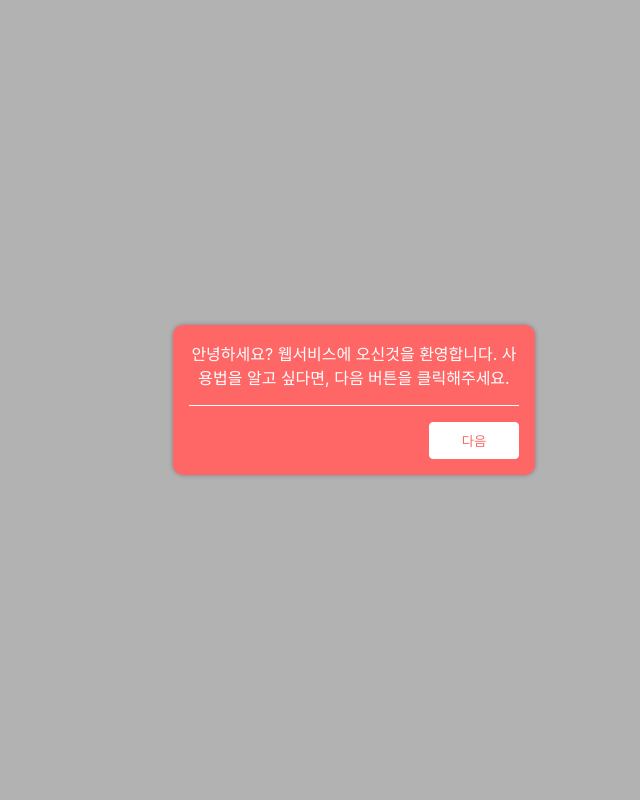
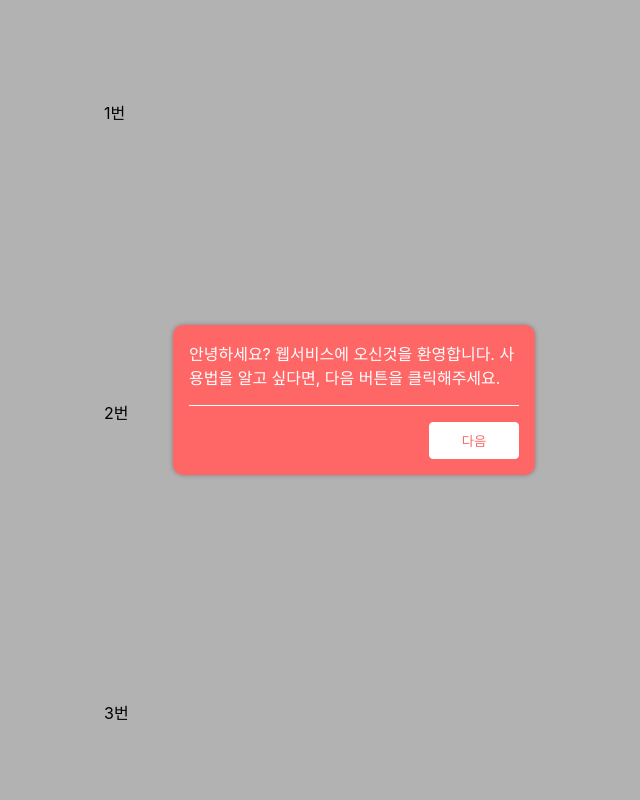
Before and after one commit to HorongD/Component, a React (Create React App) app: page / in a window 1280 px wide. Shown: the top 800 px of the page, without its empty margins (286-926 px from the left). Built offline with nearby package versions, Linux system fonts and the light colour scheme; the HTML template or start-up script is replaced by a standard one.

Commit message:
Add InstructionTest page

```diff
--- a/src/App.css
+++ /dev/null
@@ -1,38 +0,0 @@
-.App {
-  text-align: center;
-}
-
-.App-logo {
-  height: 40vmin;
-  pointer-events: none;
-}
-
-@media (prefers-reduced-motion: no-preference) {
-  .App-logo {
-    animation: App-logo-spin infinite 20s linear;
-  }
-}
-
-.App-header {
-  background-color: #282c34;
-  min-height: 100vh;
-  display: flex;
-  flex-direction: column;
-  align-items: center;
-  justify-content: center;
-  font-size: calc(10px + 2vmin);
-  color: white;
-}
-
-.App-link {
-  color: #61dafb;
-}
-
-@keyframes App-logo-spin {
-  from {
-    transform: rotate(0deg);
-  }
-  to {
-    transform: rotate(360deg);
-  }
-}
--- a/src/App.tsx
+++ b/src/App.tsx
@@ -1,6 +1,4 @@
 import React from "react";
-import logo from "./logo.svg";
-import "./App.css";
 import { InstructionTest } from "./components/pages/InstructionTest";
 
 function App() {
@@ -9,7 +7,6 @@ function App() {
       <InstructionTest />
     </div>
   );
-  ``;
 }
 
 export default App;
--- a/src/components/pages/InstructionTest.tsx
+++ b/src/components/pages/InstructionTest.tsx
@@ -1,12 +1,18 @@
-import React from 'react';
-import styled from 'styled-components';
-import Instruction from '../shared/Instruction';
+import React from "react";
+import styled from "styled-components";
+import Instruction from "../shared/Instruction";
+import { col } from "../styled";
 
 const Point = styled.div`
-  position: absolute;
-  left: 50%;
-  top: 50%;
-  transform: translate(-50%, -50%);
+  ${col}
+  margin: 100px auto;
+  width: 500px;
+
+  div {
+    height: 100px;
+    margin-bottom: 200px;
+    background-color: #fff;
+  }
 `;
 
 interface Props {}
@@ -14,15 +20,94 @@ interface Props {}
 export const InstructionTest = (props: Props) => {
   return (
     <>
-      <Point data-guide="1">1번 팝업</Point>
+      <Point>
+        <div data-guide="1">1번</div>
+        <div data-guide="2">2번</div>
+        <div data-guide="3">3번</div>
+        <div data-guide="4">4번</div>
+        <div data-guide="5">5번</div>
+        <div data-guide="6">6번</div>
+        <div data-guide="7">7번</div>
+        <div data-guide="8">8번</div>
+        <div data-guide="9">8번</div>
+        <div data-guide="10">8번</div>
+        <div data-guide="11">8번</div>
+        <div data-guide="12">8번</div>
+      </Point>
       <Instruction
         show={true}
         items={[
           {
             groupNumber: 0,
-            type: 'topLeft',
+            type: "topLeft",
             selector: '[data-guide="1"]',
-            message: '1번 입니다.',
+            message: "1번 입니다.",
+          },
+          {
+            groupNumber: 0,
+            type: "topRight",
+            selector: '[data-guide="2"]',
+            message: "2번 입니다.",
+          },
+          {
+            groupNumber: 0,
+            type: "bottomLeft",
+            selector: '[data-guide="3"]',
+            message: "3번 입니다.",
+          },
+          {
+            groupNumber: 0,
+            type: "bottomRight",
+            selector: '[data-guide="4"]',
+            message: "4번 입니다.",
+          },
+          {
+            groupNumber: 0,
+            type: "left-to-topLeft",
+            selector: '[data-guide="5"]',
+            message: "5번 입니다.",
+          },
+          {
+            groupNumber: 0,
+            type: "left-to-topRight",
+            selector: '[data-guide="6"]',
+            message: "6번 입니다.",
+          },
+          {
+            groupNumber: 0,
+            type: "left-to-bottomLeft",
+            selector: '[data-guide="7"]',
+            message: "7번 입니다.",
+          },
+          {
+            groupNumber: 0,
+            type: "left-to-bottomRight",
+            selector: '[data-guide="8"]',
+            message: "8번 입니다.",
+          },
+          {
+            groupNumber: 0,
+            type: "right-to-topLeft",
+            selector: '[data-guide="9"]',
+            message: "5번 입니다.",
+          },
+          {
+            groupNumber: 0,
+            type: "right-to-topRight",
+            selector: '[data-guide="10"]',
+            message: "6번 입니다.",
+          },
+          {
+            groupNumber: 0,
+            type: "right-to-bottomLeft",
+            selector: '[data-guide="11"]',
+            message: "7번 입니다.",
+          },
+          {
+            groupNumber: 0,
+            type: "right-to-bottomRight",
+            selector: '[data-guide="12"]',
+            message: "8번 입니다.",
           },
         ]}
       />
--- a/src/components/shared/Instruction/index.tsx
+++ b/src/components/shared/Instruction/index.tsx
@@ -1,19 +1,6 @@
-import React, { ReactElement, useEffect, useState } from 'react';
+import React, { ReactElement, useEffect, useState } from "react";
 
-import {
-  Area,
-  BlendLayer,
-  ButtonGroup,
-  Comment,
-  CommentBox,
-  CommentHeader,
-  CommentLayer,
-  Line,
-  Next,
-  StartComment,
-  StartLayer,
-  WhiteArea,
-} from './styled';
+import { Area, BlendLayer, ButtonGroup, Comment, CommentBox, CommentHeader, CommentLayer, Line, Next, StartComment, StartLayer, WhiteArea } from "./styled";
 
 interface Item {
   groupNumber?: number;
@@ -66,16 +53,16 @@ const Instruction = ({ show, items }: Props): ReactElement => {
 
   function closeStart() {
     setIsStartShow(false);
-    const html = document.querySelector('html');
+    const html = document.querySelector("html");
 
     if (html) {
       setHeight(html.scrollHeight);
     }
 
-    const body = document.querySelector('body');
+    const body = document.querySelector("body");
 
     if (body) {
-      body.style.overflow = 'auto';
+      body.style.overflow = "auto";
     }
   }
 
@@ -99,18 +86,19 @@ const Instruction = ({ show, items }: Props): ReactElement => {
 
   useEffect(() => {
     if (show) {
-      setIsStartShow(show);
-      const body = document.querySelector('body');
-
+      const body = document.querySelector("body");
       if (body) {
-        body.style.overflow = 'hidden';
+        window.scrollTo(0, 0);
+        body.style.overflow = "hidden";
+        setIsStartShow(show);
       }
     }
 
     window.onresize = function () {
+      window.scrollTo(0, 0);
       setDomList(toRectList(items));
       setShowIndex(0);
-      const html = document.querySelector('html');
+      const html = document.querySelector("html");
 
       if (html) {
         setHeight(html.scrollHeight);
@@ -127,17 +115,12 @@ const Instruction = ({ show, items }: Props): ReactElement => {
       {isStartShow && (
         <StartLayer height={null}>
           <StartComment>
-            <CommentHeader>
-              {/* <CloseIcon
+            <CommentHeader>{/* <CloseIcon
                 onClick={() => {
                   closeStart();
                 }}
-              /> */}
-            </CommentHeader>
-            <div>
-              안녕하세요? 웹서비스에 오신것을 환영합니다. 사용법을 알고 싶다면,
-              다음 버튼을 클릭해주세요.
-            </div>
+              /> */}</CommentHeader>
+            <div>안녕하세요? 웹서비스에 오신것을 환영합니다. 사용법을 알고 싶다면, 다음 버튼을 클릭해주세요.</div>
             <Line></Line>
             <ButtonGroup>
               <Next
@@ -157,13 +140,7 @@ const Instruction = ({ show, items }: Props): ReactElement => {
         <>
           <BlendLayer height={height}>
             {domList?.map((rect, i) => {
-              return (
-                <Area
-                  key={i}
-                  rect={rect}
-                  show={showIndex === rect.groupNumber}
-                ></Area>
-              );
+              return <Area key={i} rect={rect} show={showIndex === rect.groupNumber}></Area>;
             })}
           </BlendLayer>
           <CommentLayer
@@ -174,15 +151,11 @@ const Instruction = ({ show, items }: Props): ReactElement => {
           >
             {domList?.map((rect, i) => {
               return (
-                <WhiteArea
-                  key={i}
-                  rect={rect}
-                  show={showIndex === rect.groupNumber}
-                >
+                <WhiteArea key={i} rect={rect} show={showIndex === rect.groupNumber}>
                   <CommentBox>
                     <Comment type={rect.type}>
                       <div>
-                        {rect.message.split('\n').map((line, i) => (
+                        {rect.message.split("\n").map((line, i) => (
                           <div key={i}>{line}</div>
                         ))}
                       </div>
--- a/src/components/shared/Instruction/styled.ts
+++ b/src/components/shared/Instruction/styled.ts
@@ -1,9 +1,9 @@
-import styled, { css } from 'styled-components';
+import styled, { css } from "styled-components";
 
-import { device } from '../../../theme';
-import { col } from '../../styled';
+import { device } from "../../../theme";
+import { col } from "../../styled";
 
-const background = '#FF6767';
+const background = "#FF6767";
 
 const layer = styled.div<{ height: number | null }>`
   position: absolute;
@@ -56,11 +56,13 @@ const area = styled.div<AreaType>`
 const topLeftComment = css`
   top: initial;
   bottom: calc(100% + 30px);
-  left: initial;
+  left: 0;
   right: initial;
   &:after {
+    top: 100%;
+    bottom: initial;
     left: 10%;
-    top: 100%;
+    right: initial;
     border-top: 20px solid ${background};
     border-bottom: none;
     border-left: 20px solid transparent;
@@ -72,10 +74,12 @@ const topRightComment = css`
   top: initial;
   bottom: calc(100% + 30px);
   left: initial;
-  right: initial;
+  right: 0;
   &:after {
-    left: 10%;
     top: 100%;
+    bottom: initial;
+    left: initial;
+    right: 10%;
     border-top: 20px solid ${background};
     border-bottom: none;
     border-left: 20px solid transparent;
@@ -123,8 +127,10 @@ const leftComment = css`
   left: initial;
   right: calc(100% + 30px);
   &:after {
-    left: 100%;
-    top: 10px;
+    top: 10%;
+    bottom: initial;
+    left: calc(100% - 5px);
+    right: initial;
     border-top: 20px solid transparent;
     border-bottom: 20px solid transparent;
     border-left: 20px solid ${background};
@@ -138,8 +144,10 @@ const rightComment = css`
   left: calc(100% + 30px);
   right: initial;
   &:after {
-    left: -40px;
-    top: 10px;
+    top: 10%;
+    bottom: initial;
+    left: initial;
+    right: calc(100% - 5px);
     border-top: 20px solid transparent;
     border-bottom: 20px solid transparent;
     border-left: none;
@@ -195,7 +203,7 @@ export const Comment = styled.div<{ type: string }>`
   background-color: ${background};
   width: 200px;
   &:after {
-    content: '';
+    content: "";
     position: absolute;
     width: 0;
     height: 0;
@@ -207,44 +215,72 @@ export const Comment = styled.div<{ type: string }>`
   }
 
   ${({ type }) => {
-    if (type === 'topLeft') {
+    if (type === "topLeft") {
       return css`
         ${topLeftComment}
       `;
-    } else if (type === 'topRight') {
+    } else if (type === "topRight") {
       return css`
         ${topRightComment}
       `;
-    } else if (type === 'bottomLeft') {
+    } else if (type === "bottomLeft") {
       return css`
         ${bottomLeftComment}
       `;
-    } else if (type === 'bottomRight') {
+    } else if (type === "bottomRight") {
       return css`
         ${bottomRightComment}
       `;
-    } else if (type === 'left-to-bottomLeft') {
+    } else if (type === "left-to-topLeft") {
+      return css`
+        ${topLeftComment}
+        @media ${device.md} {
+          ${leftComment}
+        }
+      `;
+    } else if (type === "left-to-topRight") {
+      return css`
+        ${topRightComment}
+        @media ${device.md} {
+          ${leftComment}
+        }
+      `;
+    } else if (type === "left-to-bottomLeft") {
       return css`
         ${bottomLeftComment}
         @media ${device.md} {
           ${leftComment}
         }
       `;
-    } else if (type === 'left-to-bottomRight') {
+    } else if (type === "left-to-bottomRight") {
       return css`
         ${bottomRightComment}
         @media ${device.md} {
           ${leftComment}
         }
       `;
-    } else if (type === 'right-to-bottomLeft') {
+    } else if (type === "right-to-topLeft") {
+      return css`
+        ${topLeftComment}
+        @media ${device.md} {
+          ${rightComment}
+        }
+      `;
+    } else if (type === "right-to-topRight") {
+      return css`
+        ${topRightComment}
+        @media ${device.md} {
+          ${rightComment}
+        }
+      `;
+    } else if (type === "right-to-bottomLeft") {
       return css`
         ${bottomLeftComment}
         @media ${device.md} {
           ${rightComment}
         }
       `;
-    } else if (type === 'right-to-bottomRight') {
+    } else if (type === "right-to-bottomRight") {
       return css`
         ${bottomRightComment}
         @media ${device.md} {
```
Also changed, not shown: src/logo.svg (deleted).
